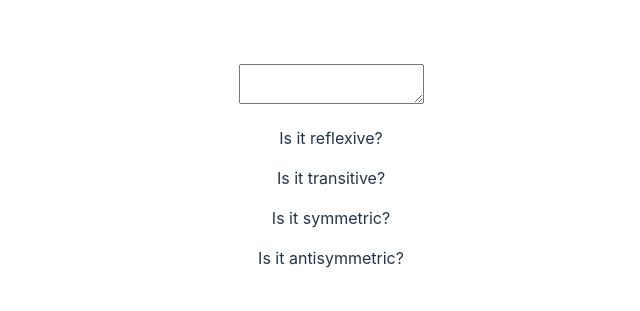
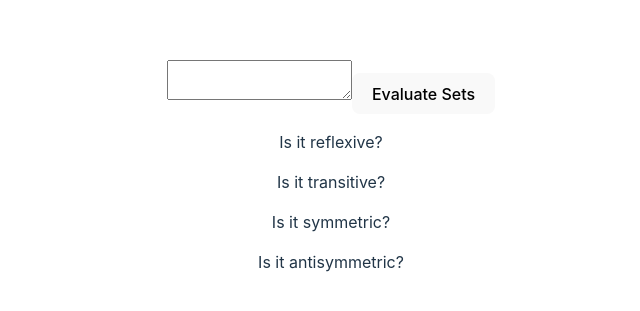
Before and after one commit to codenamerey/set-relation-determinator-tdd, a React (Vite) app: page / in a window 1280 px wide. Shown: the part 225-536 px from the top of the page, without its empty margins (309-949 px from the left). Built offline with nearby package versions, Linux system fonts and the light colour scheme.

Commit message:
Segregate relations inside set

```diff
--- a/jest.config.json
+++ b/jest.config.json
@@ -1,4 +1,6 @@
 {
   "preset": "ts-jest",
-  "testEnvironment": "node"
+  "testEnvironment": "node",
+  "roots": ["src"],
+  "modulePaths": ["node_modules", "<rootDir>/src"]
 }
--- a/src/App.tsx
+++ b/src/App.tsx
@@ -7,6 +7,7 @@ import { result } from './interfaces/interfaces.tsx'
 
 function App() {
   const [result, setResult] = useState<result>({})
+  const [sets, setSets] = useState<number[][]>([]);
 
   const style = {
     "padding": "4px"
@@ -14,7 +15,7 @@ function App() {
 
   return (
     <>
-      <Input style={style} />
+      <Input style={style} setSets={setSets}/>
       <Output result={result} />
     </>
   )
--- a/src/components/Input.tsx
+++ b/src/components/Input.tsx
@@ -1,6 +1,29 @@
-const Input = ({style}: {style: Object}) => {
+import { Ref, useRef } from "react"
+
+export const segregateSets = (setText: string) => {
+  console.log(setText);
+  const relationsUnstripped:string[] = setText.match(/\([^)]+\)/gi) || [""]
+
+  const relations = relationsUnstripped.map((relationUnstripped:string) => {
+    const relationStripped = (relationUnstripped.replace(/\s/g, "")).replace(/[^0-9,]/g, "")
+    const relation = relationStripped.split(',')
+    console.log('Relation: ' + relation);
+    return relation
+  })
+
+  return relations
+}
+
+const Input = ({style, setSets}: {style: Object, setSets: Function}) => {
+
+
+  const setTextRef:Ref<HTMLTextAreaElement> = useRef(null);
+
   return (
-    <textarea style={style}/>
+    <>
+      <textarea style={style} ref={setTextRef}/>
+      <button onClick={() => { setSets(segregateSets(setTextRef.current!.value)) }}>Evaluate Sets</button>
+    </>
   )
 }
 
--- a/tsconfig.json
+++ b/tsconfig.json
@@ -18,7 +18,8 @@
     "strict": true,
     "noUnusedLocals": true,
     "noUnusedParameters": true,
-    "noFallthroughCasesInSwitch": true
+    "noFallthroughCasesInSwitch": true,
+    "esModuleInterop": true
   },
   "include": ["src"],
   "references": [{ "path": "./tsconfig.node.json" }]
```
Also changed, not shown: 1 other file (tests, documents, lock files or other folders).
